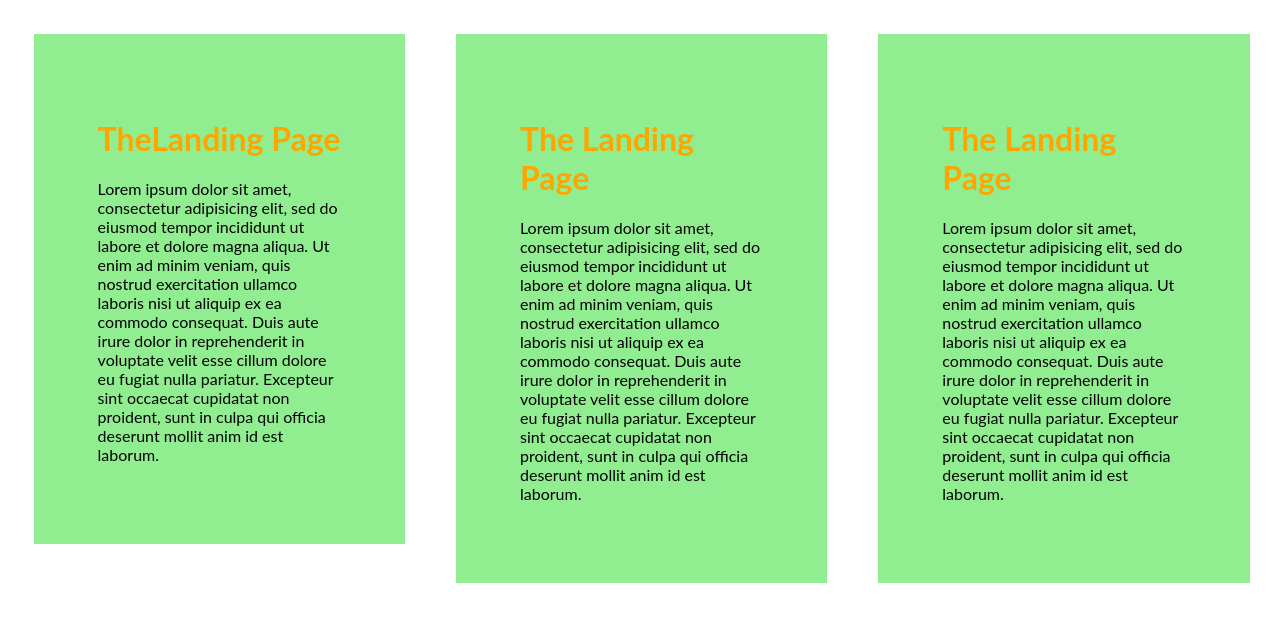
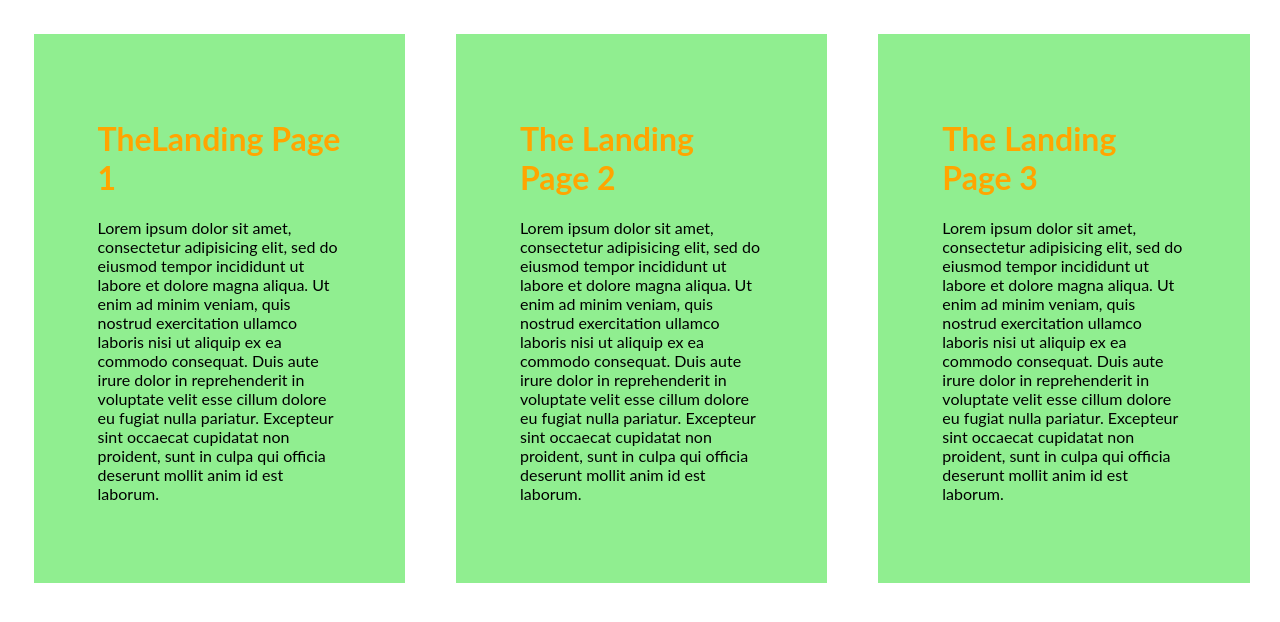
Before and after one commit to AkulaAnil/LandingPage, a plain HTML site: page index.html in a window 1280 px wide. Drawn offline with Linux system fonts and the light colour scheme.

Commit message:
change text

```diff
--- a/index.html
+++ b/index.html
@@ -7,7 +7,7 @@
 </head>
 <body>
 	<div class="row">
-	    <h1>TheLanding Page</h1>
+	    <h1>TheLanding Page 1</h1>
 	    <p>Lorem ipsum dolor sit amet, consectetur adipisicing elit, sed do eiusmod
 	    tempor incididunt ut labore et dolore magna aliqua. Ut enim ad minim veniam,
 	    quis nostrud exercitation ullamco laboris nisi ut aliquip ex ea commodo
@@ -16,7 +16,7 @@
 	    proident, sunt in culpa qui officia deserunt mollit anim id est laborum.</p>
 	</div>
 	<div class="row">
-	    <h1>The Landing Page</h1>
+	    <h1>The Landing Page 2</h1>
 	    <p>Lorem ipsum dolor sit amet, consectetur adipisicing elit, sed do eiusmod
 	    tempor incididunt ut labore et dolore magna aliqua. Ut enim ad minim veniam,
 	    quis nostrud exercitation ullamco laboris nisi ut aliquip ex ea commodo
@@ -25,7 +25,7 @@
 	    proident, sunt in culpa qui officia deserunt mollit anim id est laborum.</p>
 	</div>
 	<div class="row">
-	    <h1>The Landing Page</h1>
+	    <h1>The Landing Page 3</h1>
 	    <p>Lorem ipsum dolor sit amet, consectetur adipisicing elit, sed do eiusmod
 	    tempor incididunt ut labore et dolore magna aliqua. Ut enim ad minim veniam,
 	    quis nostrud exercitation ullamco laboris nisi ut aliquip ex ea commodo
```
